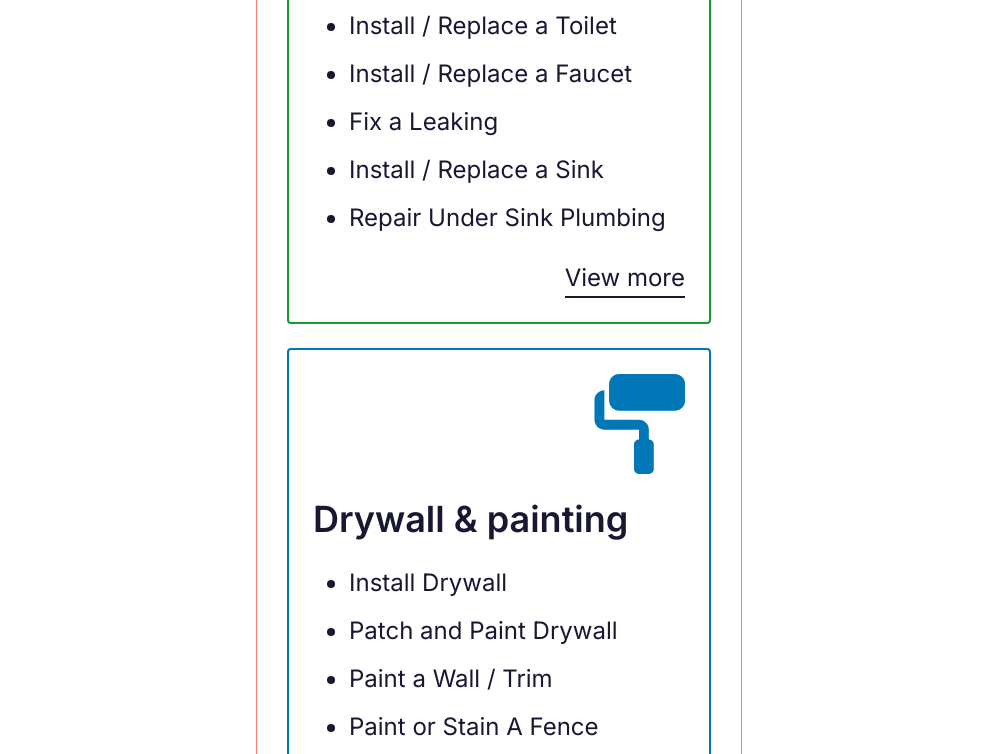
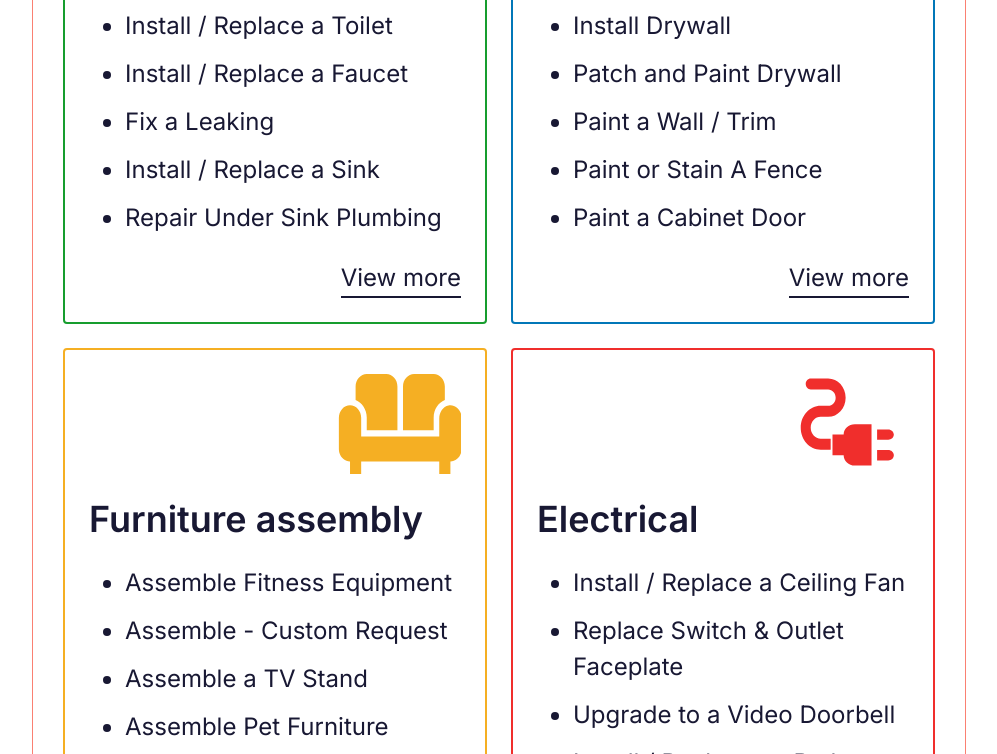
Before and after one commit to Andrij-Panasenko/services-list, a plain HTML site: page index.html in a window 1280 px wide. Shown: the part 309-1063 px from the top of the page, without its empty margins (141-1138 px from the left). Drawn offline with nearby package versions, Linux system fonts and the light colour scheme.

Commit message:
style for tablet

```diff
--- a/css/main.css
+++ b/css/main.css
@@ -1,3 +1,4 @@
 @import './reset.css';
 @import './common.css';
 @import './mobile/services-list-mobile.css';
+@import './tablet/services-list-tablet.css';
--- a/css/mobile/services-list-mobile.css
+++ b/css/mobile/services-list-mobile.css
@@ -4,13 +4,13 @@
 }
 
 .services-container {
-    /* max-width: 424px; */
     max-width: calc(424px + 30px * 2);
 }
 
 .services-list-item{
     padding: 24px;
     border-radius: 4px;
+    /* height: 527px; */
 }
 
 .services-list-item:not(:last-child) {
--- a/css/tablet/services-list-tablet.css
+++ b/css/tablet/services-list-tablet.css
@@ -0,0 +1,15 @@
+@media screen and (min-width: 933px) {
+    .container {
+        max-width: 932px;
+    }
+
+    .services-list {
+        display: flex;
+        flex-wrap: wrap;
+        column-gap: 24px;
+    }
+
+    .services-list-item {
+        width: calc((100% - 24px) / 2);
+    }
+}
```
